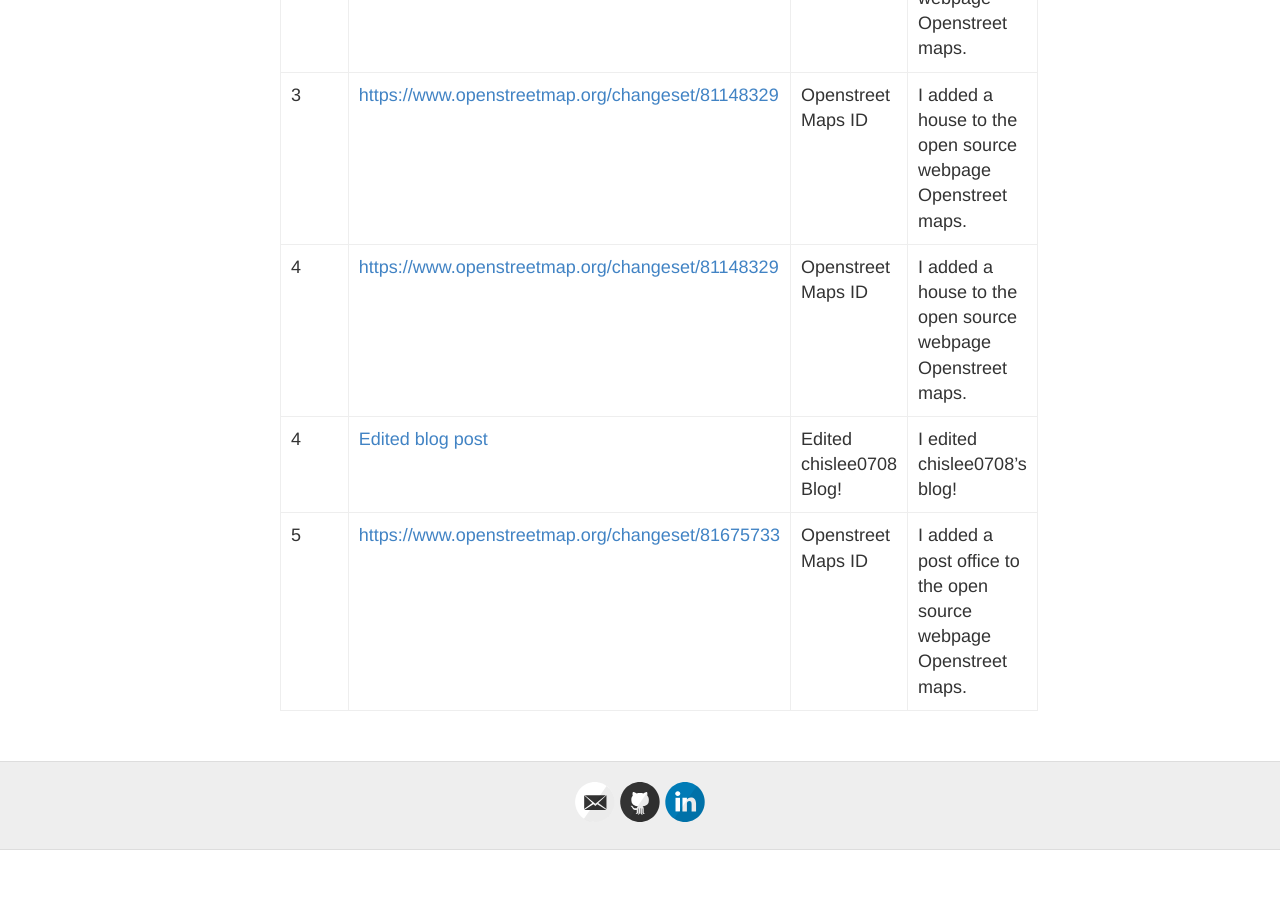
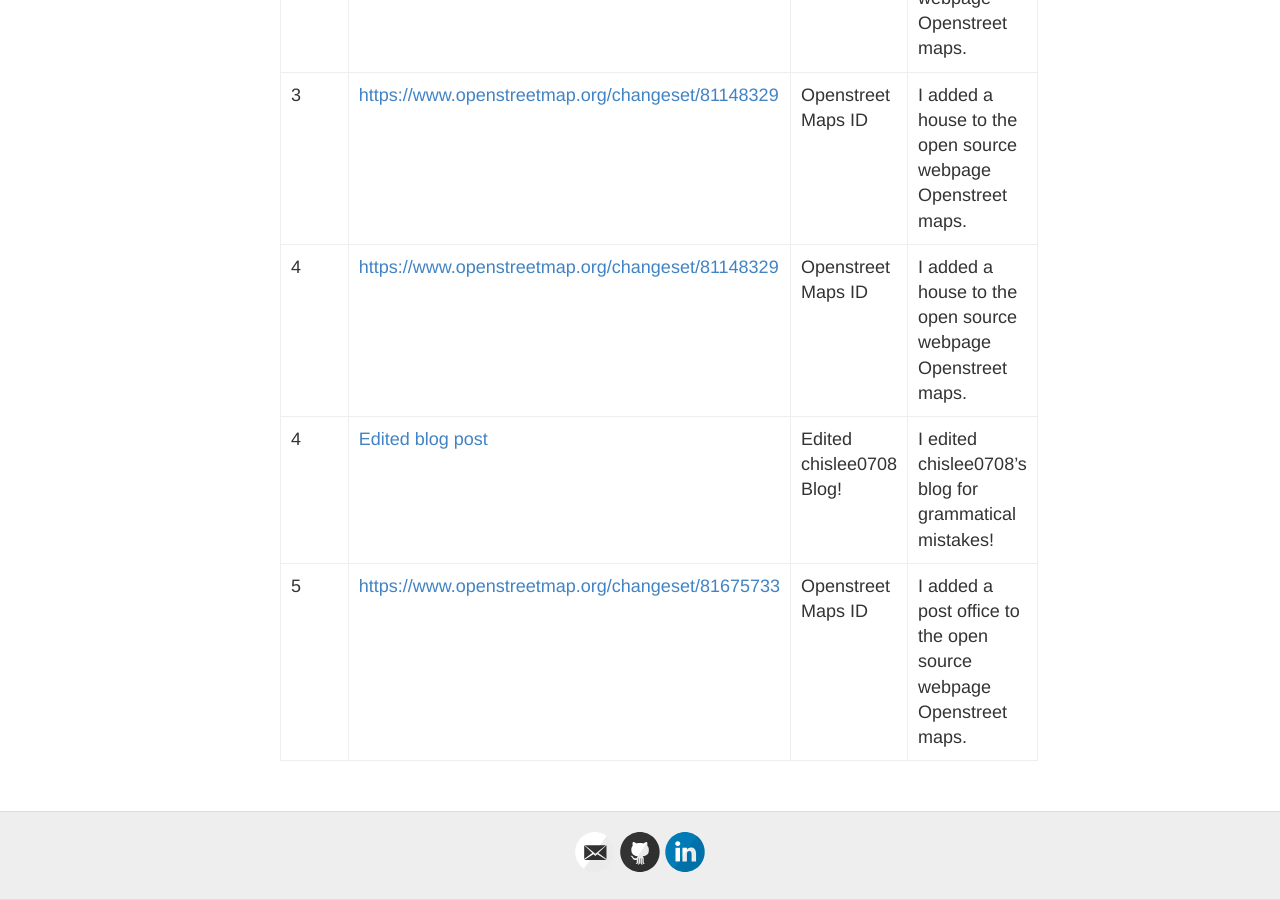
Before and after one commit to hunter-college-ossd-spr-2020/MarceloDamian-weekly, a Jekyll site: the page built from contributions.md, in a window 1280 px wide and 900 px high, scrolled down 887 px. Built offline with Jekyll 4.4.1, drawn with Linux system fonts in a browser that asks for light colours; before the commit the page ends 1737 px from its top, so only the background shows below that.

Commit message:
Update contributions.md

```diff
--- a/contributions.md
+++ b/contributions.md
@@ -24,5 +24,5 @@ following the same syntax.
 |  3  | [https://www.openstreetmap.org/changeset/81148459](https://www.openstreetmap.org/changeset/81148459)    | Openstreet Maps ID   |   I added a fast-food restaurant to the open source webpage Openstreet maps.    |
 |  3  | [https://www.openstreetmap.org/changeset/81148329](https://www.openstreetmap.org/changeset/81148329)    | Openstreet Maps ID   |   I added a house to the open source webpage Openstreet maps.    |
 |  4  | [https://www.openstreetmap.org/changeset/81148329](https://www.openstreetmap.org/changeset/81148329)    | Openstreet Maps ID   |   I added a house to the open source webpage Openstreet maps.    |
-|  4  | [Edited blog post](https://github.com/hunter-college-ossd-spr-2020/chislee0708-weekly/blob/gh-pages/_posts/2020-02-16-week03.md) | Edited chislee0708 Blog! | I edited chislee0708's blog! |
+|  4  | [Edited blog post](https://github.com/hunter-college-ossd-spr-2020/chislee0708-weekly/blob/gh-pages/_posts/2020-02-16-week03.md) | Edited chislee0708 Blog! | I edited chislee0708's blog for grammatical mistakes! |
 |  5  | [https://www.openstreetmap.org/changeset/81675733](https://www.openstreetmap.org/changeset/81675733)    | Openstreet Maps ID   |   I added a post office to the open source webpage Openstreet maps.    |
```
